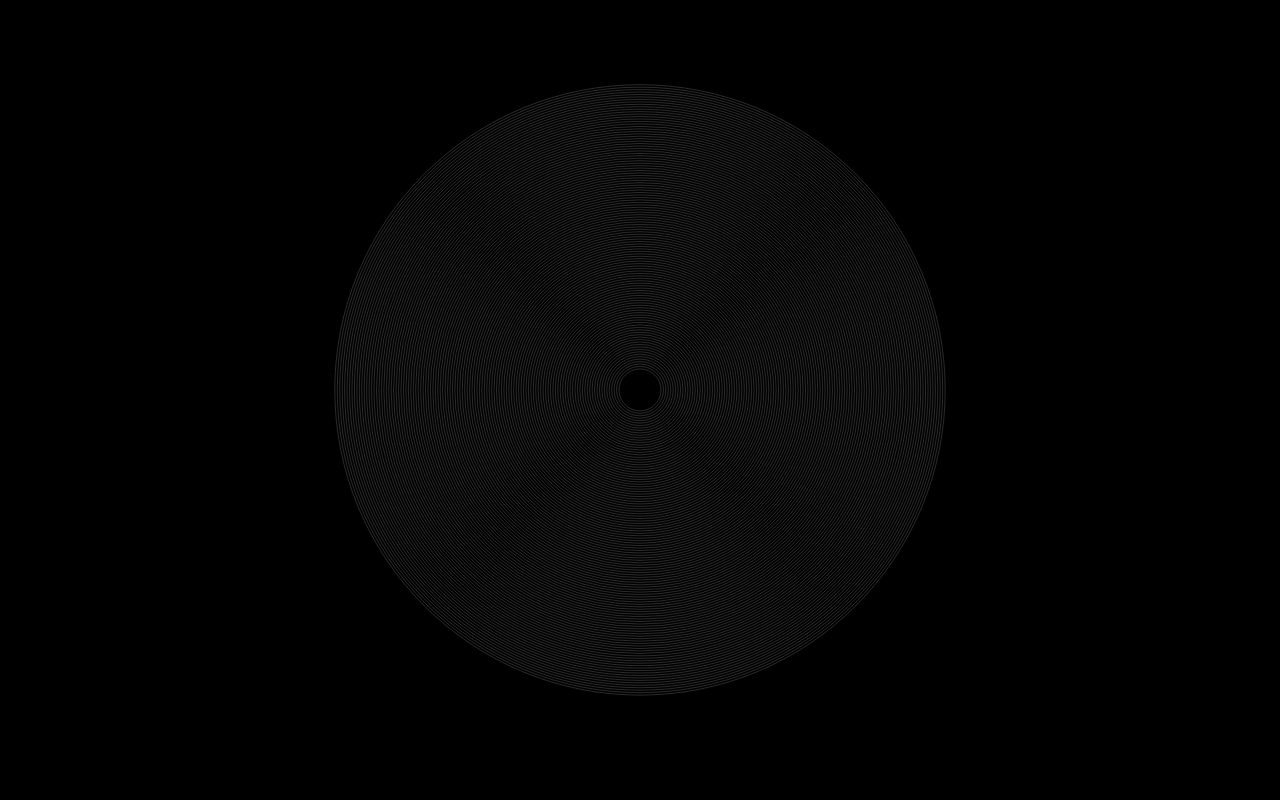
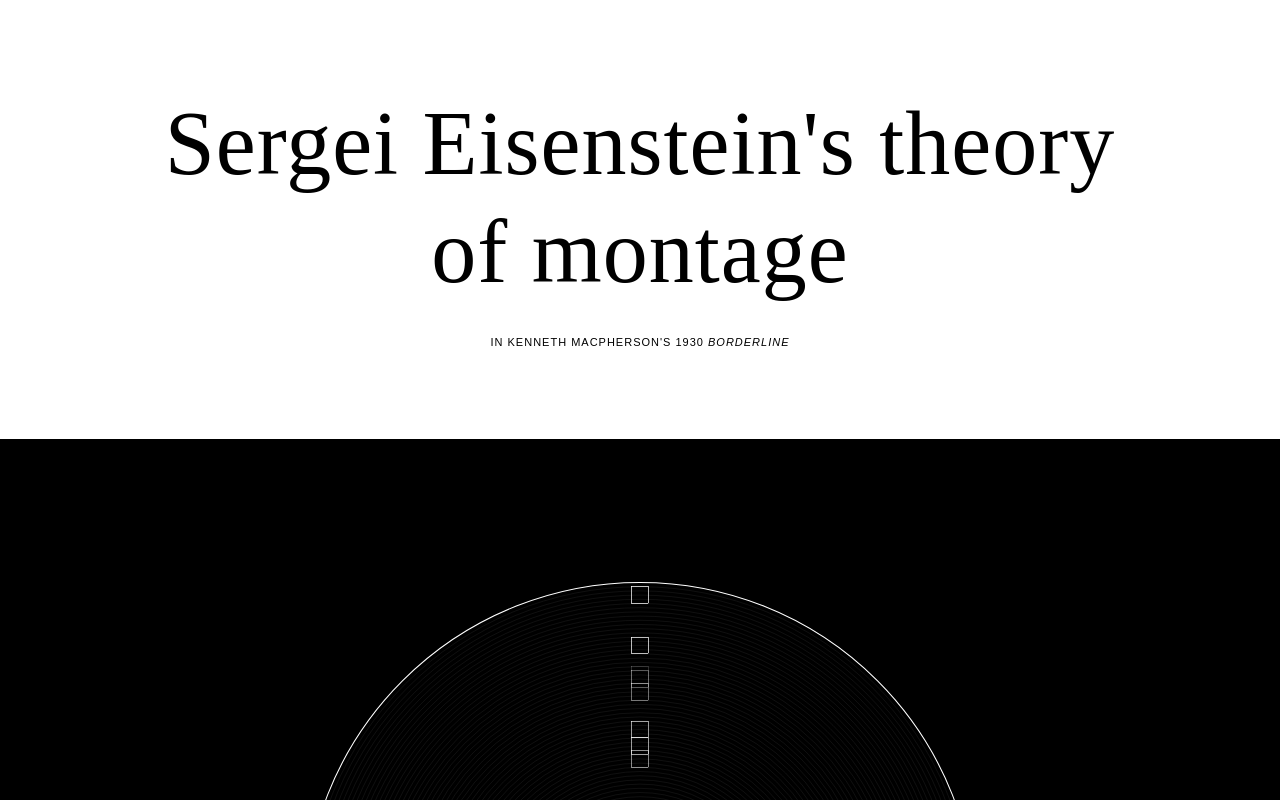
Before and after one commit to emilyfuhrman/Y2016002, a plain HTML site: page index.html in a window 1280 px wide. Shown: the top 800 px of the page. Drawn offline with Linux system fonts and the light colour scheme.

Commit message:
setup, initial vis framework

```diff
--- a/css/style.css
+++ b/css/style.css
@@ -2,9 +2,43 @@ html,
 body {
 	width:100%;
 	height:100%;
-	background:black;
+	font-family:'Times New Roman',serif;
+	letter-spacing:1px;
 	margin:0;
 	padding:0;
+	}
+
+#title {
+	float:left;
+	display:block;
+	width:100%;
+	padding:90px 0;
+  	-webkit-box-sizing:border-box;
+    -moz-box-sizing:border-box;
+    -ms-box-sizing:border-box;
+    box-sizing:border-box;
+	}
+#title span {
+	float:left;
+	width:100%;
+	text-align:center;
+	line-height:1.2em;
+	margin:0 auto;
+	}
+#title span.main {
+	font-size:90px;
+	}
+#title span.sub {
+	font-size:11px;
+	font-family:sans-serif;
+	text-transform:uppercase;
+	padding:30px 0 0;
+	}
+
+#container {
+	float:left;
+	width:100%;
+	background:black;
 	}
 
 svg {
@@ -12,12 +46,21 @@ svg {
 	width:70%;
 	background:black;
 	margin:0 auto;
+	cursor:pointer;
+	shape-rendering:geometricPrecision;
 	}
 
 .ring {
 	stroke:#fff;
-	stroke-width:0.25;
+	stroke-width:0.1;
 	fill:none;
 	}
-.ring.highlight {
+.ring.last {
+	stroke-width:1.5;
 	}
+
+.node {
+	stroke:#fff;
+	stroke-width:0.25;
+	fill:transparent;
+	}
--- a/index.html
+++ b/index.html
@@ -11,8 +11,13 @@
 	<script type='text/javascript' src='js/libs/jquery-2.0.3.min.js'></script>
 </head>
 <body>
+	<div id='title'>
+		<span class='main'>Sergei Eisenstein's theory</span>
+		<span class='main'>of montage</span>
+		<span class='sub'>in Kenneth MacPherson's 1930 <i>Borderline</i></span>
+	</div>
 	<div id='container'>
-		<svg id='vis' viewbox='0 0 1280 1024' preserveAspectRatio='xMidYMid meet'></svg>
+		<svg id='vis' viewbox='0 0 1280 1280' preserveAspectRatio='xMidYMid meet'></svg>
 	</div>
 	<script type='text/javascript' src='js/vis.js'></script>
 </body>
--- a/js/vis.js
+++ b/js/vis.js
@@ -9,11 +9,12 @@ window.onload = function(){
 		tot_sec:57,
 
 		w:1280,
-		h:1024,
+		h:1280,
 
 		padding_top:45,
 
-		ring_padding:3.5,
+		ring_padding:6,
+		ring_center:60,
 
 		getData:function(){
 			var self = this;
@@ -26,22 +27,52 @@ window.onload = function(){
 			var self = this,
 				data = _d || [];
 
-			var sum_min = (self.tot_hrs*60) +self.tot_sec;
+			var sum_min = (self.tot_hrs*60) +self.tot_min;
 
-			var rings = d3.select('#vis').selectAll('circle.ring')
+			var svg = d3.select('#vis');
+			var rings,
+				nodeG,
+				nodesG,
+				nodes;
+			rings = svg.selectAll('circle.ring')
 				.data(d3.range(sum_min));
 			rings.enter().append('circle')
 				.classed('ring',true);
 			rings
-				.classed('highlight',function(d,i){
-					return i%2 === 0;
+				.classed('last',function(d,i){
+					return i === data.length -1;
 				})
 				.attr('cx',self.w/2)
 				.attr('cy',self.h/2 +self.padding_top)
 				.attr('r',function(d,i){
-					return 30 +i*self.ring_padding;
+					return self.ring_center +i*self.ring_padding;
 				});
 			rings.exit().remove();
+			nodeG = svg.selectAll('g.nodeG')
+				.data([data]);
+			nodeG.enter().append('g')
+				.classed('nodeG',true);
+			nodeG.exit().remove();
+			nodesG = nodeG.selectAll('g.nodesG')
+				.data(function(d){ return d; });
+			nodesG.enter().append('g')
+				.classed('nodesG',true);
+			nodesG.exit().remove();
+			nodes = nodesG.selectAll('rect.node')
+				.data(function(d){ return [d]; });
+			nodes.enter().append('rect')
+				.classed('node',true);
+			nodes
+				.attr('x',function(d){
+					return self.w/2 -12;
+				})
+				.attr('y',function(d){
+					return self.h/2 +self.padding_top -self.ring_center -(+d.Minutes_Total*self.ring_padding) -12;
+				})
+				.attr('width',24)
+				.attr('height',24)
+				;
+			nodes.exit().remove();
 		}
 	}
 }().getData();
```
